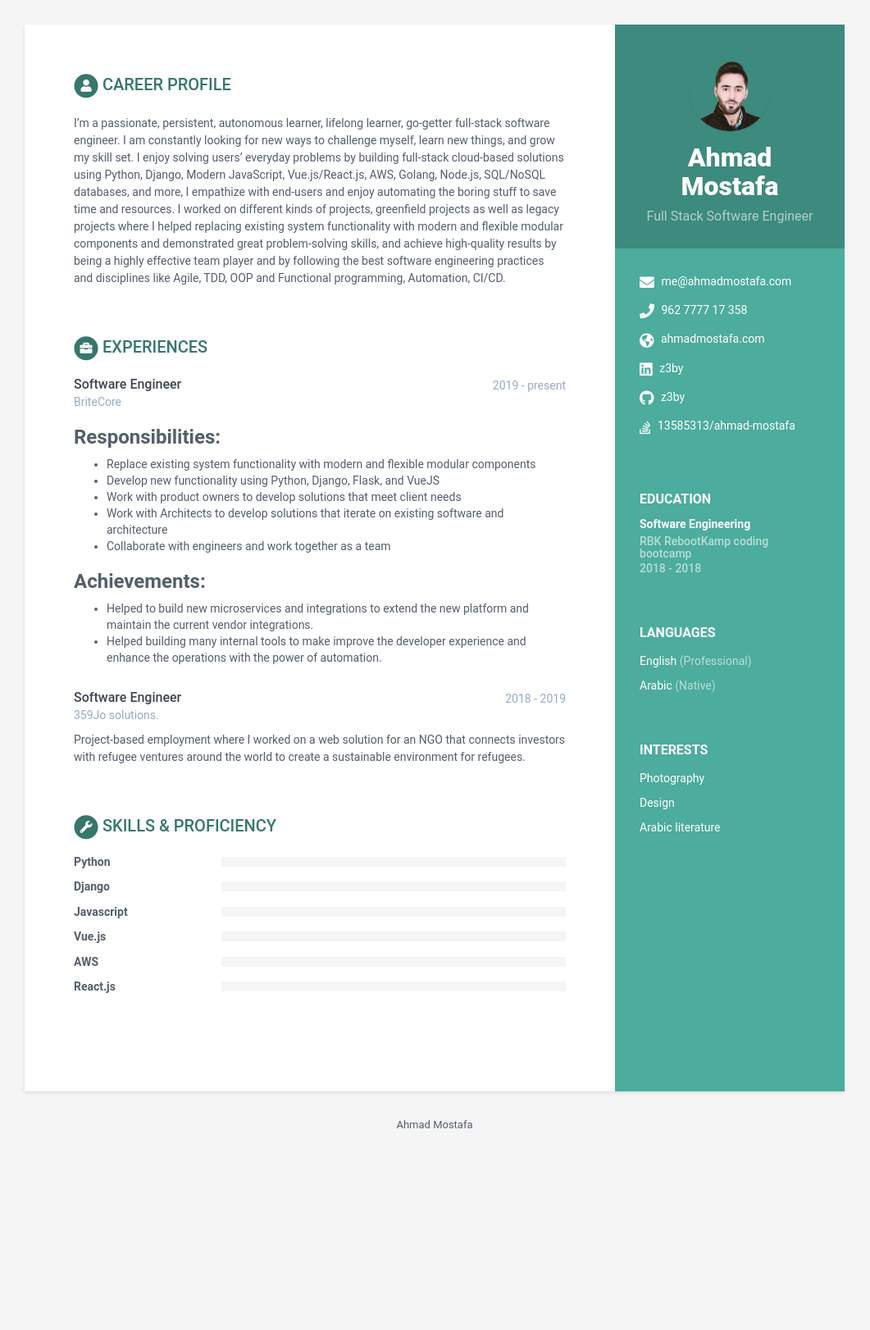
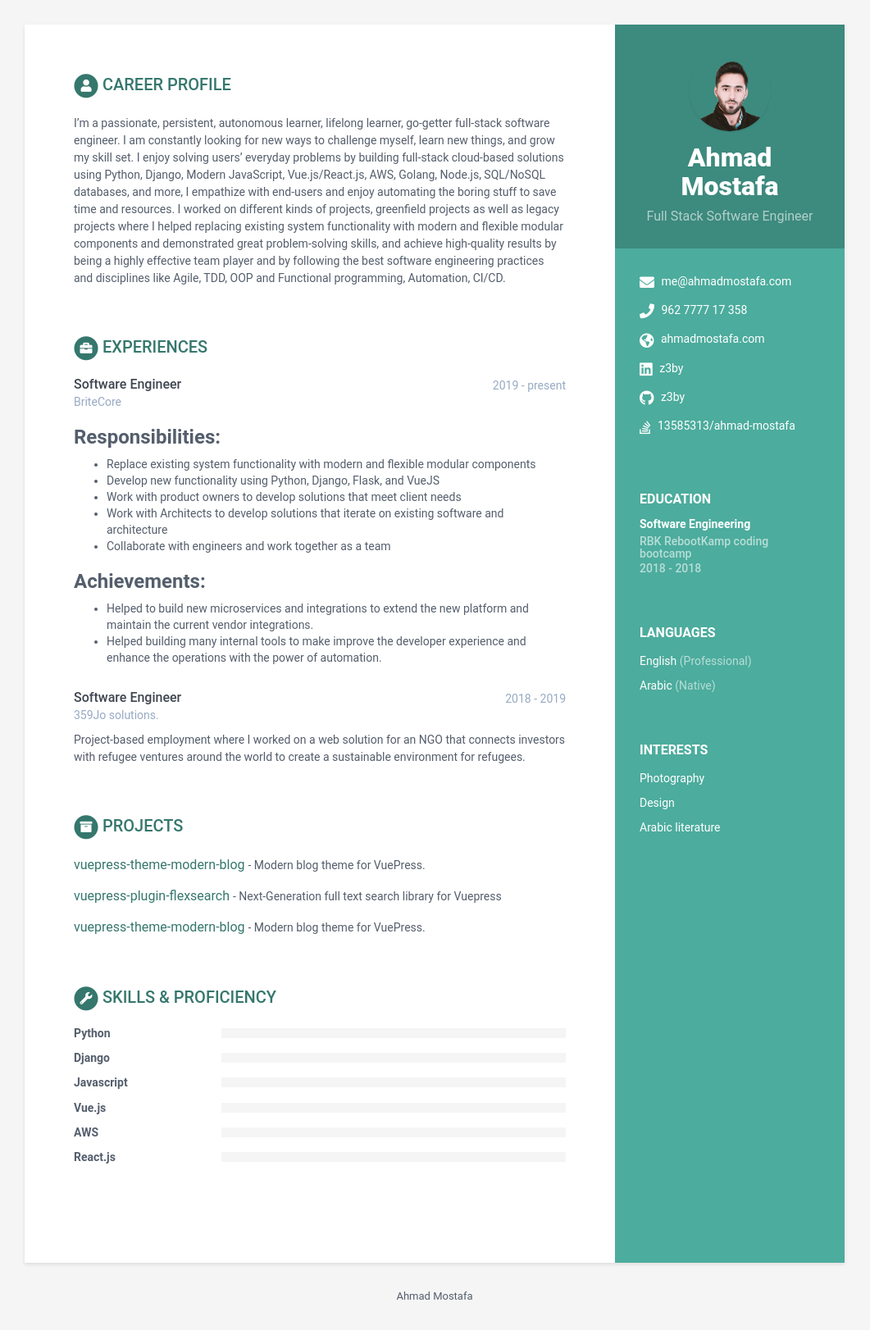
Before and after one commit to z3by/z3by.github.io, a Jekyll site: the page built from index.html, in a window 1280 px wide. Shown: the whole page at 82% size, without its empty margins (110-1171 px from the left). Built offline with Jekyll 4.4.1, drawn with Linux system fonts in a browser that asks for light colours; before the commit the page ends 1413 px from its top, so only the background shows below that.

Commit message:
Update data.yml

```diff
--- a/_data/data.yml
+++ b/_data/data.yml
@@ -68,6 +68,20 @@ experiences:
     company: 359Jo solutions.
     details: |
       Project-based employment where I worked on a web solution for an NGO that connects investors with refugee ventures around the world to create a sustainable environment for refugees.
+projects:
+    title: Projects
+    assignments:
+      - title: vuepress-theme-modern-blog
+        link: "https://github.com/z3by/vuepress-theme-modern-blog"
+        tagline: "Modern blog theme for VuePress."
+      - title: vuepress-plugin-flexsearch
+        link: "https://github.com/z3by/vuepress-theme-modern-blog"
+        tagline: "Next-Generation full text search library for Vuepress"
+      - title: vuepress-theme-modern-blog
+        link: "https://github.com/z3by/vuepress-theme-modern-blog"
+        tagline: "Modern blog theme for VuePress."
+
+
 skills:
   title: Skills &amp; Proficiency
 
```
